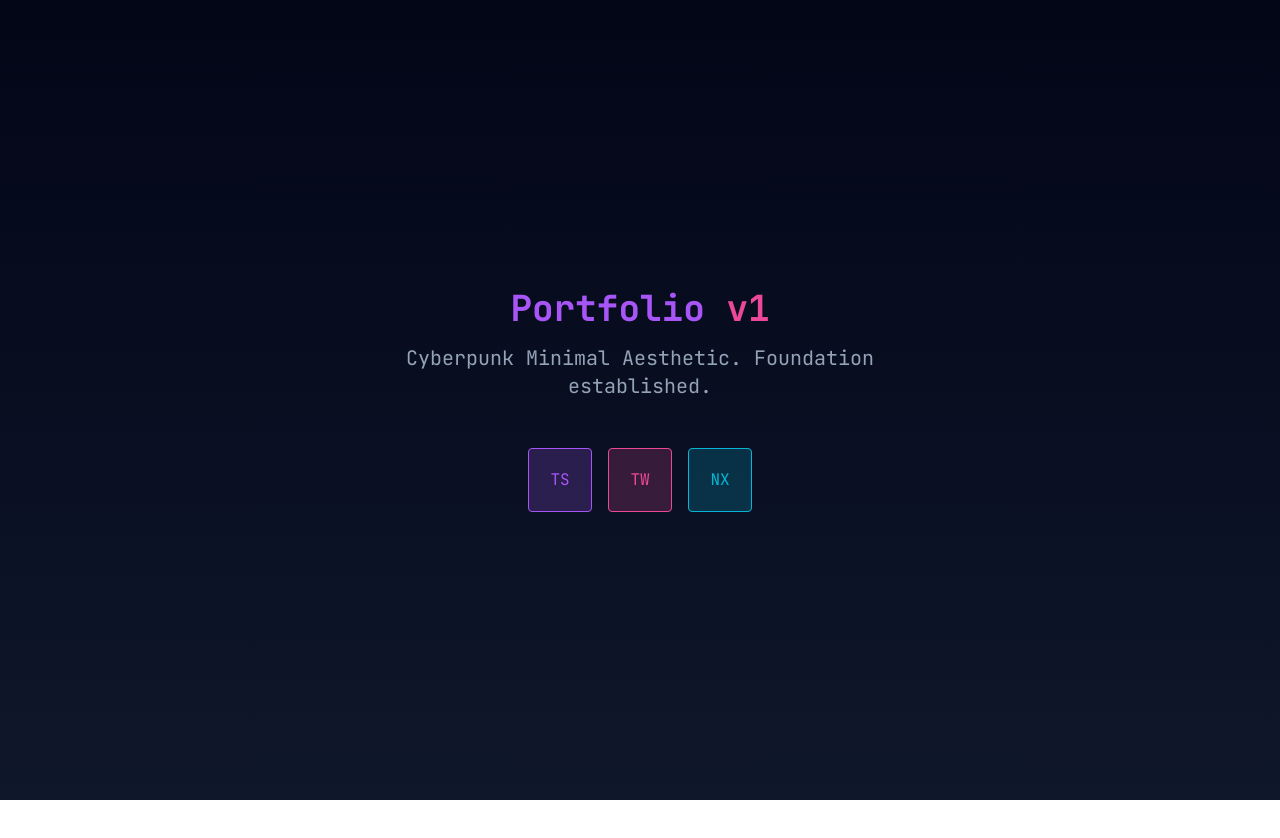
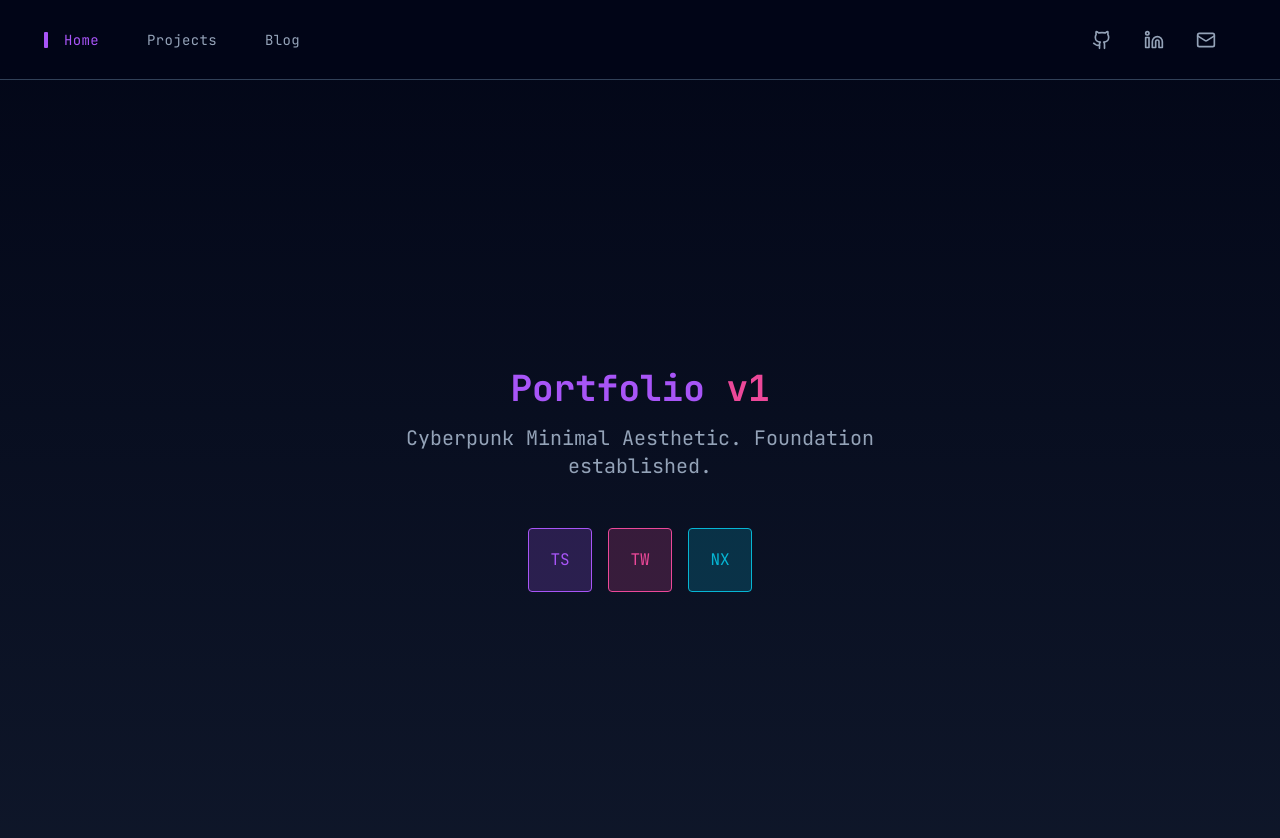
Before and after one commit to AlexeyDronov/portfolio, a Next.js app: page / in a window 1280 px wide. Shown: the top 838 px of the page. Before the commit the page ends 800 px from the top, so only its background shows below. Built offline with nearby package versions, Linux system fonts and the light colour scheme.

Commit message:
Navigation Bar

```diff
--- /dev/null
+++ b/app/blog/page.tsx
@@ -0,0 +1,12 @@
+import React from "react";
+
+export default function BlogPage() {
+    return (
+        <main className="min-h-screen w-full flex flex-col items-center justify-center p-24 text-center">
+            <h1 className="text-4xl font-bold mb-4 text-tertiary">Blog</h1>
+            <p className="text-text-secondary max-w-lg mx-auto">
+                Chronicles from the net.
+            </p>
+        </main>
+    );
+}
--- /dev/null
+++ b/app/components/Navbar.tsx
@@ -0,0 +1,90 @@
+"use client";
+
+import React from "react";
+import Link from "next/link";
+import { usePathname } from "next/navigation";
+import { Home, FolderGit2, PenTool, Github, Linkedin, Mail } from "lucide-react";
+
+export default function Navbar() {
+    const pathname = usePathname();
+
+    const navItems = [
+        { name: "Home", href: "/", icon: Home },
+        { name: "Projects", href: "/projects", icon: FolderGit2 },
+        { name: "Blog", href: "/blog", icon: PenTool },
+    ];
+
+    const socialIcons = [
+        { icon: Github, href: "https://github.com/alexeydronov" },
+        { icon: Linkedin, href: "https://linkedin.com/in/alexeydronov" },
+        { icon: Mail, href: "mailto:alexey@example.com" },
+    ];
+
+    /* Helpers for Active State */
+    const isActive = (href: string) => {
+        if (href === "/") return pathname === "/";
+        return pathname.startsWith(href);
+    };
+
+    return (
+        <nav className="sticky top-0 z-50 w-full h-16 md:h-20 bg-slate-950/80 backdrop-blur-lg border-b border-slate-700">
+            <div className="max-w-[1200px] mx-auto h-full px-4 flex items-center justify-between">
+
+                {/* Navigation Items */}
+                <div className="flex items-center gap-1 md:gap-8">
+                    {navItems.map((item) => {
+                        const active = isActive(item.href);
+                        const Icon = item.icon;
+
+                        return (
+                            <Link
+                                key={item.name}
+                                href={item.href}
+                                className={`
+                  relative flex items-center justify-center p-2 md:p-0 md:px-2 rounded-[4px] transition-all duration-300
+                  group
+                  ${active ? "text-primary" : "text-text-secondary hover:text-text-primary"}
+                  hover:shadow-[0_0_20px_rgba(168,85,247,0.2)]
+                `}
+                            >
+                                {/* Desktop Indicator */}
+                                <span
+                                    className={`
+                    hidden md:block absolute left-[-12px] top-1/2 -translate-y-1/2 w-1 h-4 bg-primary rounded-[1px]
+                    transition-opacity duration-300
+                    ${active ? "opacity-100" : "opacity-0"}
+                  `}
+                                />
+
+                                {/* Desktop Text */}
+                                <span className="hidden md:block font-mono text-sm tracking-wide">
+                                    {item.name}
+                                </span>
+
+                                {/* Mobile Icon */}
+                                <span className="md:hidden block">
+                                    <Icon size={20} strokeWidth={2} />
+                                </span>
+                            </Link>
+                        );
+                    })}
+                </div>
+
+                {/* Contact Icons */}
+                <div className="flex items-center gap-4">
+                    {socialIcons.map((social, idx) => (
+                        <a
+                            key={idx}
+                            href={social.href}
+                            target="_blank"
+                            rel="noopener noreferrer"
+                            className="text-text-secondary hover:text-primary transition-colors hover:shadow-[0_0_20px_rgba(168,85,247,0.2)] p-2 rounded-[4px]"
+                        >
+                            <social.icon size={20} />
+                        </a>
+                    ))}
+                </div>
+            </div>
+        </nav>
+    );
+}
--- a/app/layout.tsx
+++ b/app/layout.tsx
@@ -1,5 +1,6 @@
 import type { Metadata } from "next";
 import { JetBrains_Mono } from "next/font/google";
+import Navbar from "./components/Navbar";
 import "./globals.css";
 
 const jetbrainsMono = JetBrains_Mono({
@@ -22,6 +23,7 @@ export default function RootLayout({
       <body
         className={`${jetbrainsMono.variable} antialiased font-mono bg-slate-950 text-slate-200`}
       >
+        <Navbar />
         {children}
       </body>
     </html>
--- a/app/page.tsx
+++ b/app/page.tsx
@@ -1,23 +1,21 @@
 export default function Home() {
   return (
-    <main className="flex min-h-screen flex-col items-center justify-center p-24 text-center">
-      <h1 className="text-4xl font-bold mb-4 text-primary">
-        Portfolio <span className="text-secondary">v1</span>
-      </h1>
-      <p className="text-xl text-text-secondary max-w-lg mx-auto">
-        Cyberpunk Minimal Aesthetic. Foundation established.
-      </p>
-      <div className="mt-12 flex gap-4 justify-center">
-        <div className="w-16 h-16 bg-primary/20 border border-primary rounded flex items-center justify-center text-primary">
-          TS
+    <main className="flex flex-col items-center">
+      {/* Hero Section */}
+      <section className="min-h-screen flex flex-col items-center justify-center p-24 text-center">
+        <h1 className="text-4xl font-bold mb-4 text-primary">
+          Portfolio <span className="text-secondary">v1</span>
+        </h1>
+        <p className="text-xl text-text-secondary max-w-lg mx-auto mb-12">
+          Cyberpunk Minimal Aesthetic. Foundation established.
+        </p>
+        <div className="flex gap-4">
+          {/* Tech Stack Icons Placeholder */}
+          <div className="w-16 h-16 bg-primary/20 border border-primary rounded flex items-center justify-center text-primary">TS</div>
+          <div className="w-16 h-16 bg-secondary/20 border border-secondary rounded flex items-center justify-center text-secondary">TW</div>
+          <div className="w-16 h-16 bg-tertiary/20 border border-tertiary rounded flex items-center justify-center text-tertiary">NX</div>
         </div>
-        <div className="w-16 h-16 bg-secondary/20 border border-secondary rounded flex items-center justify-center text-secondary">
-          TW
-        </div>
-        <div className="w-16 h-16 bg-tertiary/20 border border-tertiary rounded flex items-center justify-center text-tertiary">
-          NX
-        </div>
-      </div>
+      </section>
     </main>
   );
 }
--- /dev/null
+++ b/app/projects/page.tsx
@@ -0,0 +1,12 @@
+import React from "react";
+
+export default function ProjectsPage() {
+    return (
+        <main className="min-h-screen w-full flex flex-col items-center justify-center p-24 text-center">
+            <h1 className="text-4xl font-bold mb-4 text-secondary">Projects</h1>
+            <p className="text-text-secondary max-w-lg mx-auto">
+                Showcase of digital constructs.
+            </p>
+        </main>
+    );
+}
```
